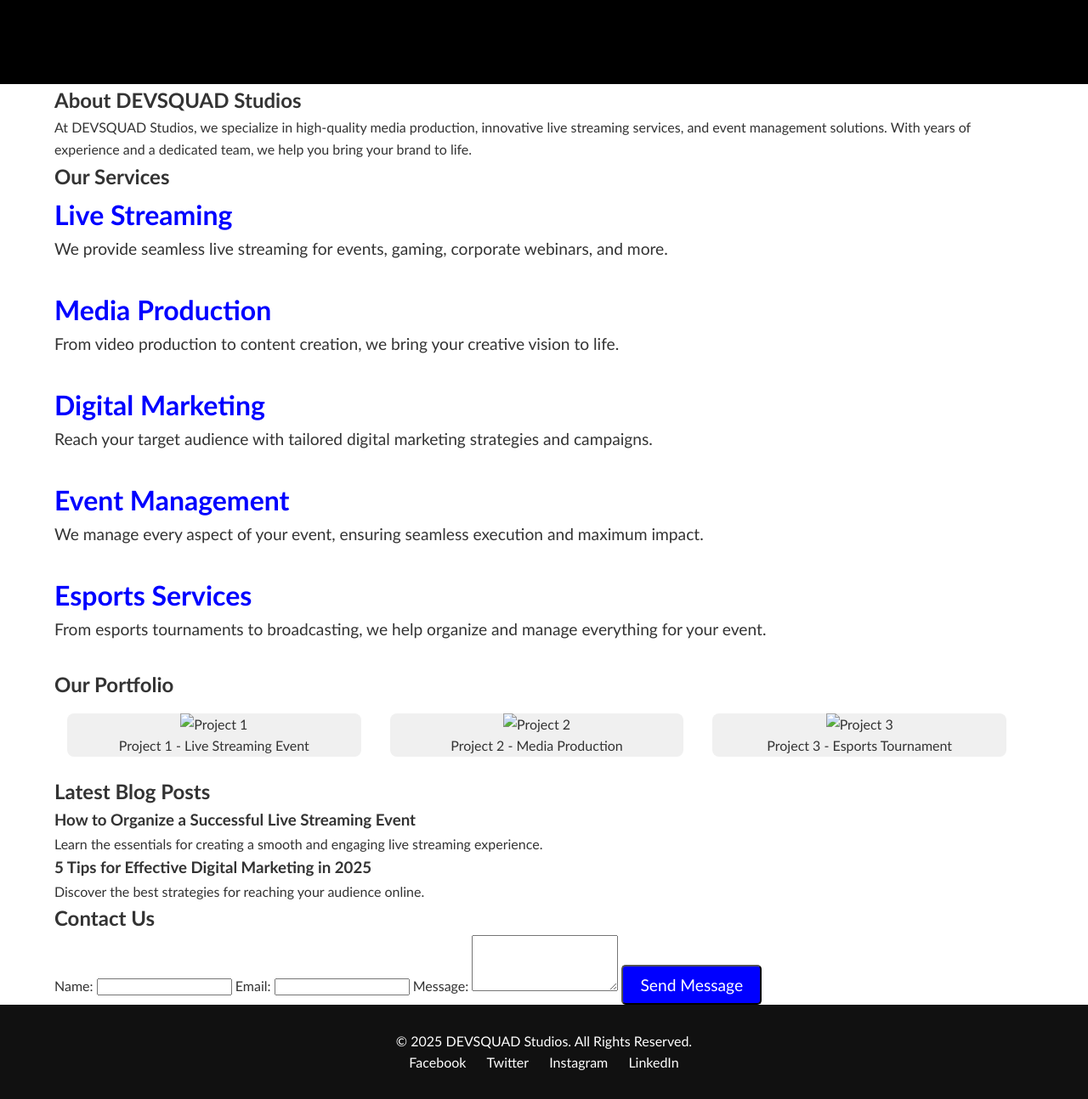
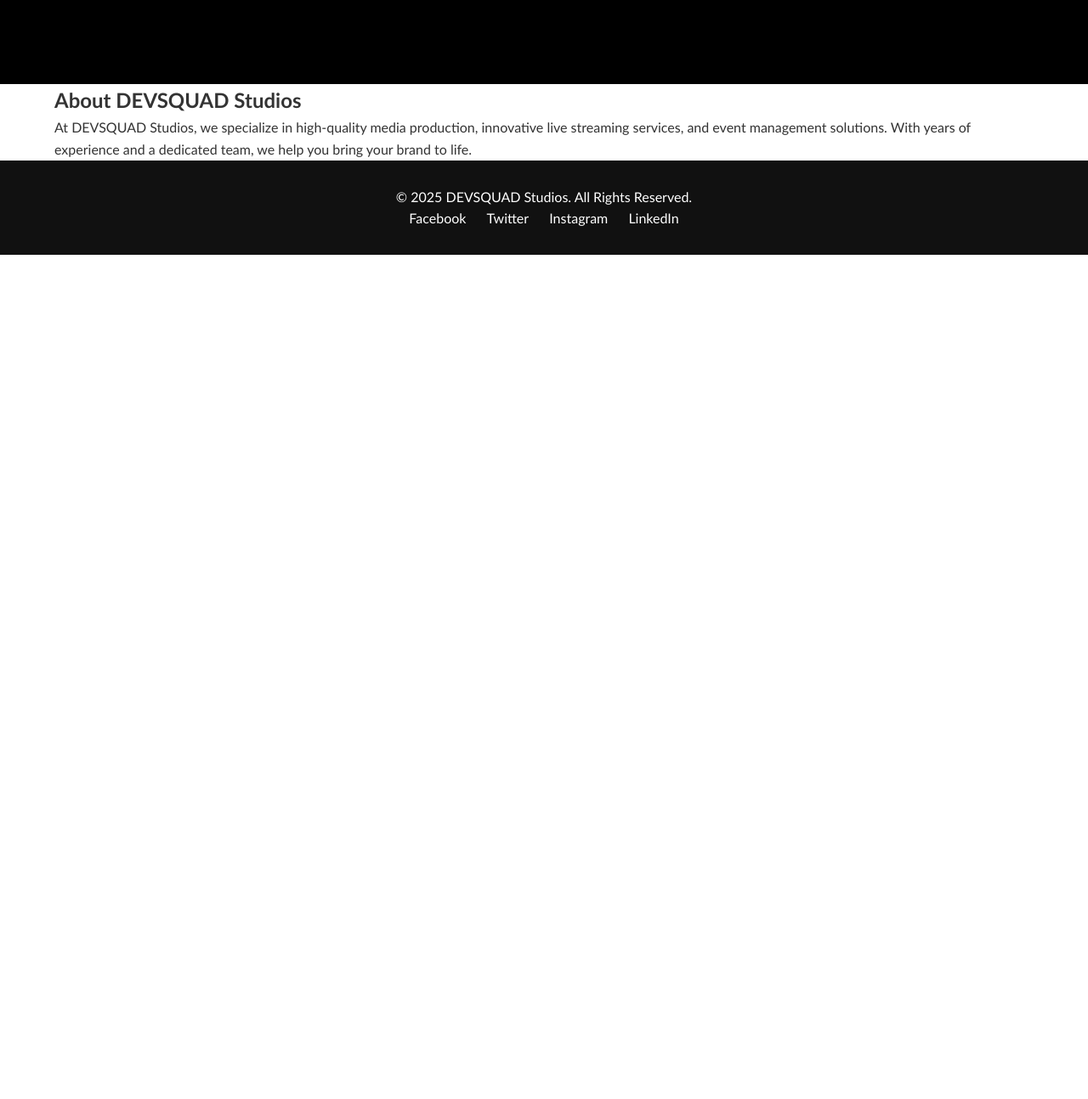
Before and after one commit to Joshwin-James/DEVSQUAD, a plain HTML site: page devsquad/index.html in a window 1280 px wide. Shown: the part 701-1995 px from the top of the page at 85% size. After the commit the page ends 1001 px from the top, so only its background shows below. Drawn offline with nearby package versions, Linux system fonts and the light colour scheme.

Commit message:
Update index.html

```diff
--- a/devsquad/index.html
+++ b/devsquad/index.html
@@ -21,6 +21,8 @@
             <li><a href="#portfolio">Portfolio</a></li>
             <li><a href="#blog">Blog</a></li>
             <li><a href="#contact">Contact</a></li>
+            <li><a href="#joinus">Join Us</a></li>
+            <li><a href="#esports">Esports</a></li>
         </ul>
     </nav>
     <!-- Hero Section -->
@@ -47,87 +49,6 @@
         </div>
     </section>
 
-    <!-- Services Section -->
-    <section id="services" class="services">
-        <div class="container">
-            <h2>Our Services</h2>
-            <div class="service-item" data-aos="fade-up">
-                <h3>Live Streaming</h3>
-                <p>We provide seamless live streaming for events, gaming, corporate webinars, and more.</p>
-            </div>
-            <div class="service-item" data-aos="fade-up" data-aos-delay="200">
-                <h3>Media Production</h3>
-                <p>From video production to content creation, we bring your creative vision to life.</p>
-            </div>
-            <div class="service-item" data-aos="fade-up" data-aos-delay="400">
-                <h3>Digital Marketing</h3>
-                <p>Reach your target audience with tailored digital marketing strategies and campaigns.</p>
-            </div>
-            <div class="service-item" data-aos="fade-up" data-aos-delay="600">
-                <h3>Event Management</h3>
-                <p>We manage every aspect of your event, ensuring seamless execution and maximum impact.</p>
-            </div>
-            <div class="service-item" data-aos="fade-up" data-aos-delay="800">
-                <h3>Esports Services</h3>
-                <p>From esports tournaments to broadcasting, we help organize and manage everything for your event.</p>
-            </div>
-        </div>
-    </section>
-
-    <!-- Portfolio Section -->
-    <section id="portfolio" class="portfolio">
-        <div class="container">
-            <h2>Our Portfolio</h2>
-            <div class="portfolio-item" data-aos="fade-up">
-                <img src="portfolio1.jpg" alt="Project 1">
-                <p>Project 1 - Live Streaming Event</p>
-            </div>
-            <div class="portfolio-item" data-aos="fade-up" data-aos-delay="200">
-                <img src="portfolio2.jpg" alt="Project 2">
-                <p>Project 2 - Media Production</p>
-            </div>
-            <div class="portfolio-item" data-aos="fade-up" data-aos-delay="400">
-                <img src="portfolio3.jpg" alt="Project 3">
-                <p>Project 3 - Esports Tournament</p>
-            </div>
-        </div>
-    </section>
-
-    <!-- Blog Section -->
-    <section id="blog" class="blog">
-        <div class="container">
-            <h2>Latest Blog Posts</h2>
-            <div class="blog-post">
-                <h3>How to Organize a Successful Live Streaming Event</h3>
-                <p>Learn the essentials for creating a smooth and engaging live streaming experience.</p>
-            </div>
-            <div class="blog-post">
-                <h3>5 Tips for Effective Digital Marketing in 2025</h3>
-                <p>Discover the best strategies for reaching your audience online.</p>
-            </div>
-        </div>
-    </section>
-
-    <!-- Contact Section -->
-    <section id="contact" class="contact">
-        <div class="container">
-            <h2>Contact Us</h2>
-            <form action="submit-form.php" method="post">
-                <label for="name">Name:</label>
-                <input type="text" id="name" name="name" required>
-
-                <label for="email">Email:</label>
-                <input type="email" id="email" name="email" required>
-
-                <label for="message">Message:</label>
-                <textarea id="message" name="message" rows="4" required></textarea>
-
-                <button type="submit" class="cta-button">Send Message</button>
-            </form>
-        </div>
-    </section>
-
-    <!-- Footer Section -->
     <footer>
         <div class="container">
             <p>&copy; 2025 DEVSQUAD Studios. All Rights Reserved.</p>
@@ -139,29 +60,6 @@
             </div>
         </div>
     </footer>
-
-    <!-- Scroll-to-Top Button -->
-    <button id="scroll-to-top-btn" style="display:none;">Back to Top</button>
-
-    <script src="https://cdn.jsdelivr.net/npm/aos@2.3.4/dist/aos.js"></script>
-    <script>
-        document.addEventListener("DOMContentLoaded", function() {
-            AOS.init();
-        });
-
-        // Scroll-to-top button functionality
-        const scrollToTopBtn = document.getElementById('scroll-to-top-btn');
-        window.onscroll = function() {
-            if (document.body.scrollTop > 100 || document.documentElement.scrollTop > 100) {
-                scrollToTopBtn.style.display = "block";
-            } else {
-                scrollToTopBtn.style.display = "none";
-            }
-        };
-
-        scrollToTopBtn.onclick = function() {
-            window.scrollTo({top: 0, behavior: 'smooth'});
-        };
     </script>
 </body>
 </html>
```
